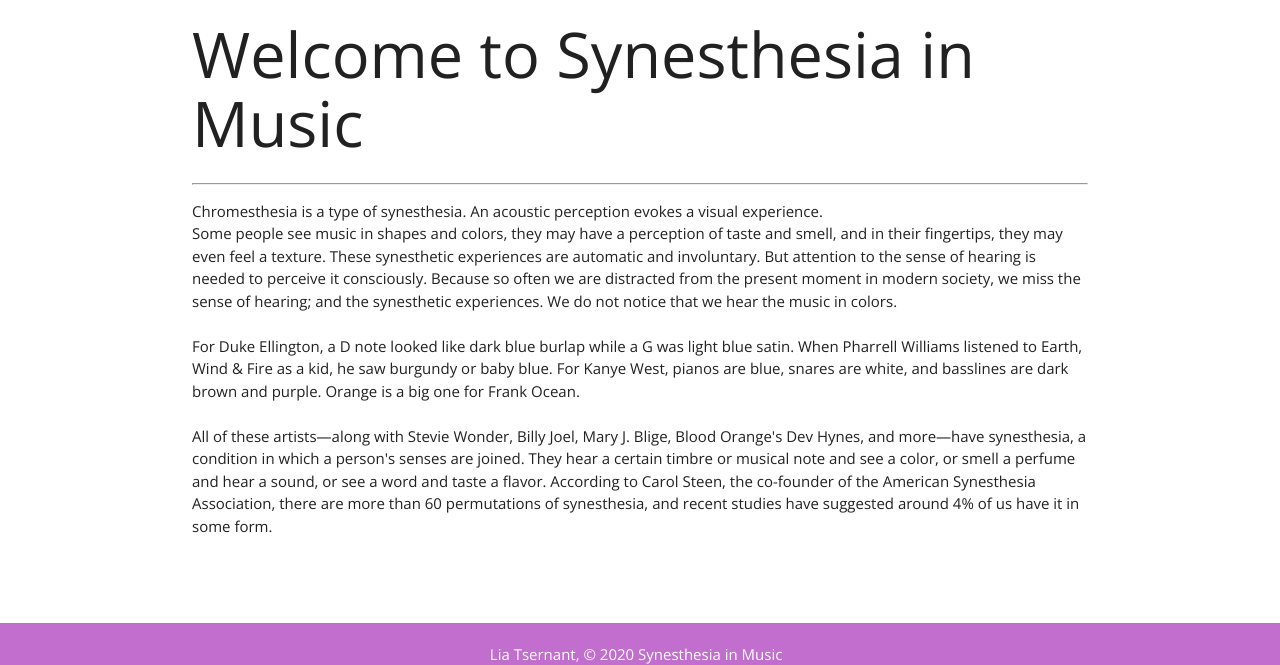
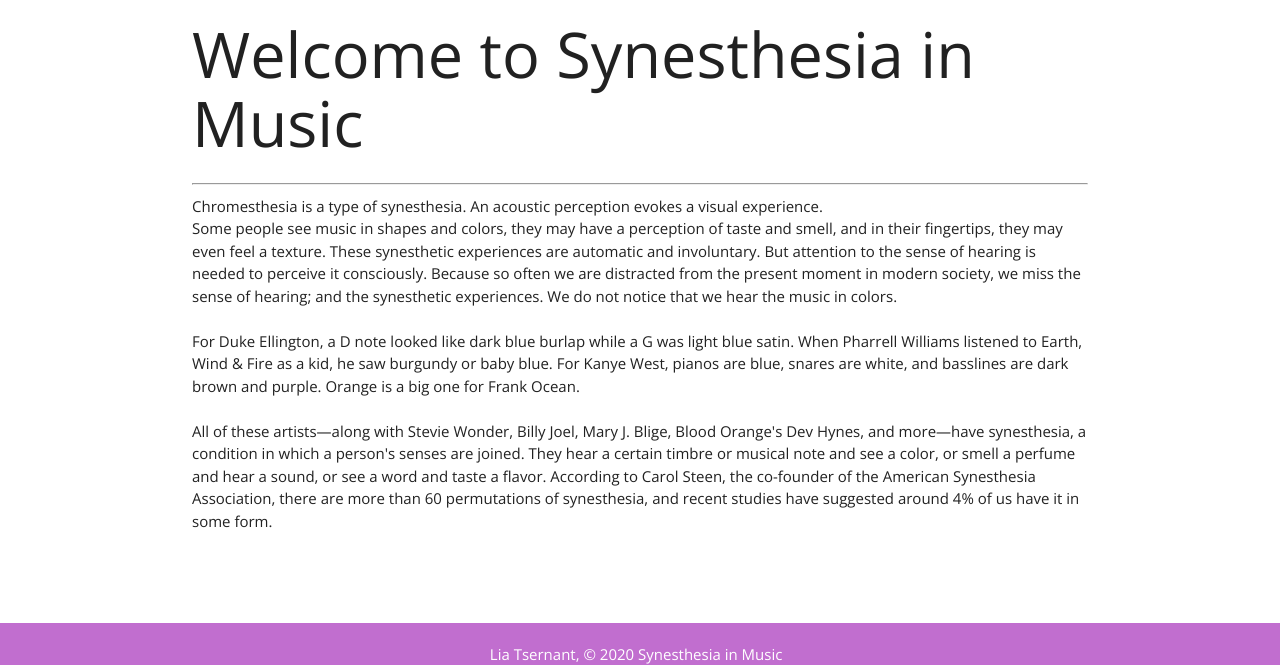
Before and after one commit to LiaTsernant/synesthesia, a Django app: page / in a window 1280 px wide. Shown: the part 135-800 px from the top of the page. Run offline with Django 3.2, Linux system fonts and the light colour scheme.

Commit message:
Added custom css file

```diff
--- a/notescollector/main_app/static/css/style.css
+++ b/notescollector/main_app/static/css/style.css
@@ -5,20 +5,16 @@ body {
   font-family: 'Open Sans', sans-serif;
 }
 
+/* Color of navbar */
 nav {
   background-image: linear-gradient(260deg, #2376ae 0%, #c16ecf 100%);
 }
 
+/* It allowes to keep navbar at very top and footer at very bottom.
+Doesn't matter how much content the main section has footer and navbar will always be on place */
 main {
   flex: 1 0 auto;
 }
-/* h3, h4, h5 {
-  width: 100%;
-} */
-
-/* .content {
-  margin-top: 30px;
-} */
 
 footer {
   padding-top: 0;
@@ -54,8 +50,16 @@ img {
   object-fit: cover;
 }
 
-/* .s6 {
-  display: flex;
-  flex-wrap: wrap;
+p {
+  margin-top: 10px;
+  margin-bottom: 10px;
+}
 
-} */
+/* Size of the text on login and signup pages. Materialize stuff */
+.helptext {
+  font-size: 10px;
+}
+
+ul {
+  font-size: 10px;
+}
```
